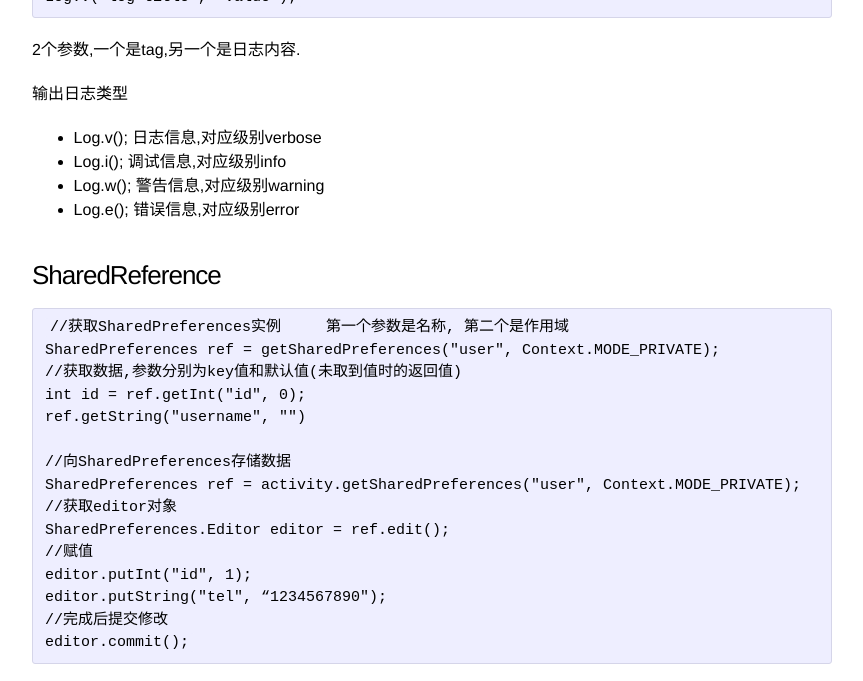
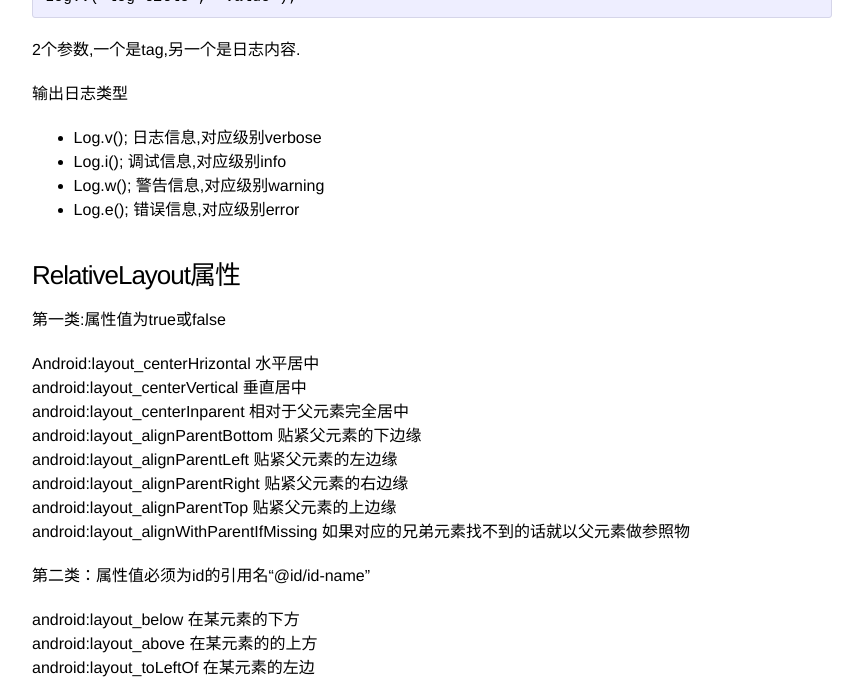
Before and after one commit to viator42/viator42.github.io, a Jekyll site: the page built from _posts/2014-4-4-android-note.markdown, in a window 1280 px wide and 1400 px high, scrolled down 3665 px. Shown: the top 681 px of the window, without its empty margins (208-1071 px from the left). Built offline with Jekyll 4.4.1, drawn with Linux system fonts in a browser that asks for light colours; some of the changed text lies outside the part shown.

Commit message:
update post

```diff
--- a/_posts/2014-4-4-android-note.markdown
+++ b/_posts/2014-4-4-android-note.markdown
@@ -121,6 +121,37 @@ Extras就是额外的数据信息，Intent中有一个Bundle对象存储着各
 * Log.i();  调试信息,对应级别info
 * Log.w();  警告信息,对应级别warning
 * Log.e();  错误信息,对应级别error
+
+### RelativeLayout属性
+
+第一类:属性值为true或false
+
+  Android:layout_centerHrizontal 水平居中
+  android:layout_centerVertical 垂直居中
+  android:layout_centerInparent 相对于父元素完全居中
+  android:layout_alignParentBottom 贴紧父元素的下边缘
+  android:layout_alignParentLeft 贴紧父元素的左边缘
+  android:layout_alignParentRight 贴紧父元素的右边缘
+  android:layout_alignParentTop 贴紧父元素的上边缘
+  android:layout_alignWithParentIfMissing 如果对应的兄弟元素找不到的话就以父元素做参照物
+
+第二类：属性值必须为id的引用名“@id/id-name”
+
+  android:layout_below 在某元素的下方
+  android:layout_above 在某元素的的上方
+  android:layout_toLeftOf 在某元素的左边
+  android:layout_toRightOf 在某元素的右边
+  android:layout_alignTop 本元素的上边缘和某元素的的上边缘对齐
+  android:layout_alignLeft 本元素的左边缘和某元素的的左边缘对齐
+  android:layout_alignBottom 本元素的下边缘和某元素的的下边缘对齐
+  android:layout_alignRight 本元素的右边缘和某元素的的右边缘对齐
+
+第三类：属性值为具体的像素值，如30dip，40px
+
+  android:layout_marginBottom 离某元素底边缘的距离
+  android:layout_marginLeft 离某元素左边缘的距离
+  android:layout_marginRight 离某元素右边缘的距离
+  android:layout_marginTop 离某元素上边缘的距离
 
 ### SharedReference
 
```
Also changed, not shown: _posts/2016-12-8-android-studio-hotkey.markdown (+28 -28 lines), _posts/2018-3-5-android-mvp.markdown (added, +9 -0 lines).
